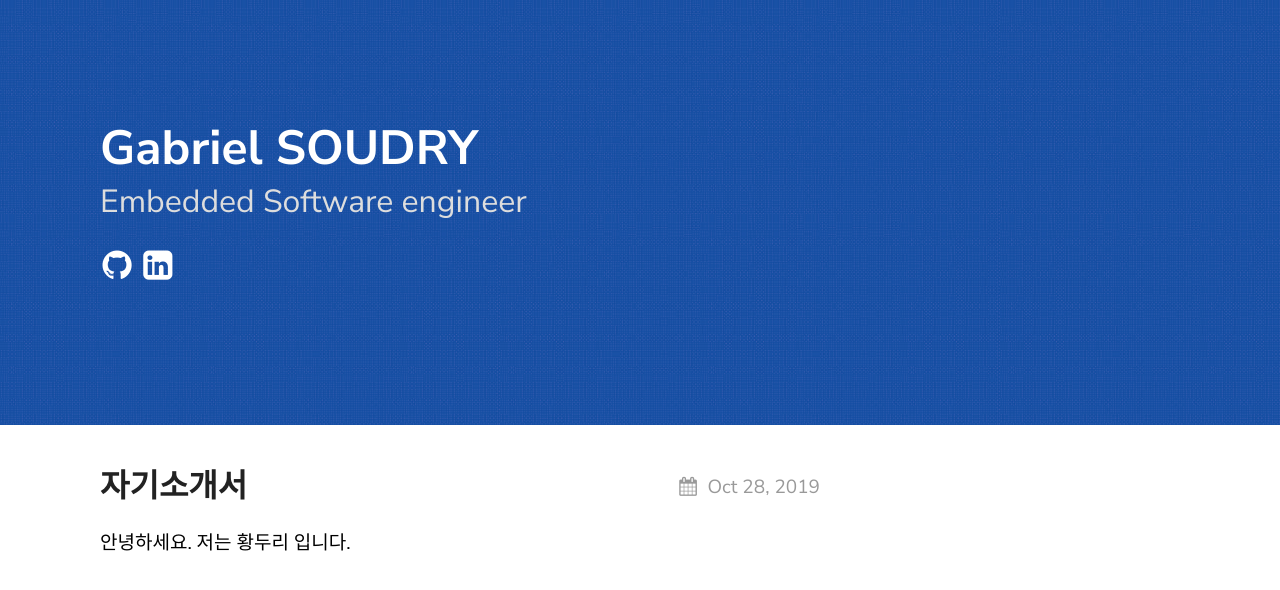
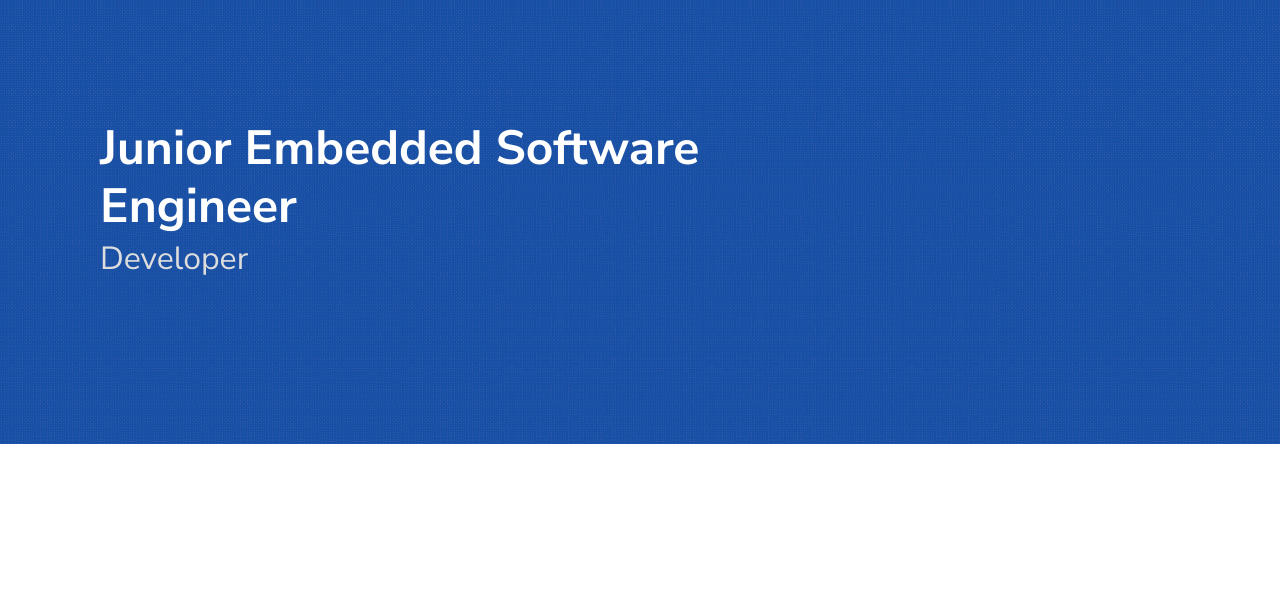
Before and after one commit to gabrielSoudry/gabrielSoudry.github.io, a Jekyll site: the page built from index.md, in a window 1280 px wide. Shown: the top 590 px of the page. Built offline with Jekyll 4.4.1, drawn with Linux system fonts in a browser that asks for light colours.

Commit message:
update theme done ! :)

```diff
--- a/_config.yml
+++ b/_config.yml
@@ -1,12 +1,12 @@
-title: Texture Theme
-author: GitHub User
-email: your-email@domain.com
+title: Gabriel Soudry Project
+author: Gabriel Soudry
+email: gabriel_s@hotmail.fr
 description: > # this means to ignore newlines until "show_exerpts:"
   Write an awesome description for your new site here. You can edit this
   line in _config.yml. It will appear in your document head meta (for
   Google search results) and in your feed.xml site description.
 show_excerpts: true # set to true to show excerpts on the homepage
-baseurl: /texture
+baseurl:
 
 # Minima date format
 # refer to http://shopify.github.io/liquid/filters/date/ if you want to customize this
@@ -15,18 +15,13 @@ sass:
 
 permalink: /posts/:title/
 texture:
-  title: Gabriel SOUDRY
-  tagline: Embedded Software engineer
+  title: Junior Embedded Software Engineer
+  tagline: Developer
   date_format: "%b %-d, %Y"
   style: blue
   showNav: false
   showPicker: false
 
-  # generate social links in footer
-  social_links:
-    github:  gabi22top
-    linkedIn: in/gabriel-soudry
-    rss: rss
 
 
 # If you want to link only specific pages in your header, uncomment
@@ -35,8 +30,8 @@ texture:
 # - about.md
 
 # Build settings
-#theme: texture
+# theme: texture
+
 plugins:
   - jekyll-seo-tag
-
 #  - jekyll-feed
--- a/_includes/image.html
+++ /dev/null
@@ -1,4 +0,0 @@
-<figure class="image">
-  <img src="{{ include.url }}" alt="{{ include.description }}">
-  <figcaption>{{ include.description }}</figcaption>
-</figure>
--- a/_posts/2019-10-28-myself.markdown
+++ /dev/null
@@ -1,6 +0,0 @@
----
-layout: post
-title:  자기소개서
-date:   2019-10-28
----
-안녕하세요. 저는 황두리 입니다.
--- a/_sass/_syntax.scss
+++ b/_sass/_syntax.scss
@@ -19,5 +19,4 @@ pre.highlight, code {
 	font-family: 'Consolas', Menlo, monospace;
 	line-height: 1.4em;
 	tab-size: 4;
-	background-color: #eaeaea;
 }
--- a/_sass/theme.scss
+++ b/_sass/theme.scss
@@ -53,12 +53,6 @@ h4 {
 	@include fluidType(18px, 20px);
 }
 
-figcaption {
-	font-size: 10pt;
-	line-height: 1.5em;
-	margin-top: -1em;
-}
-
 header {
 	// background-size: cover;
 	padding: 120px 0;
@@ -107,6 +101,10 @@ header {
 
 	div.highlighter-rouge {
 		right: 150px;
+	}
+
+	@media screen and (min-width: 1600px){
+		max-width: 1200px;
 	}
 
 	@media screen and  (max-width: $mobileWidth) {
```
Also changed, not shown: Gemfile.lock, README.md, texture.gemspec.
